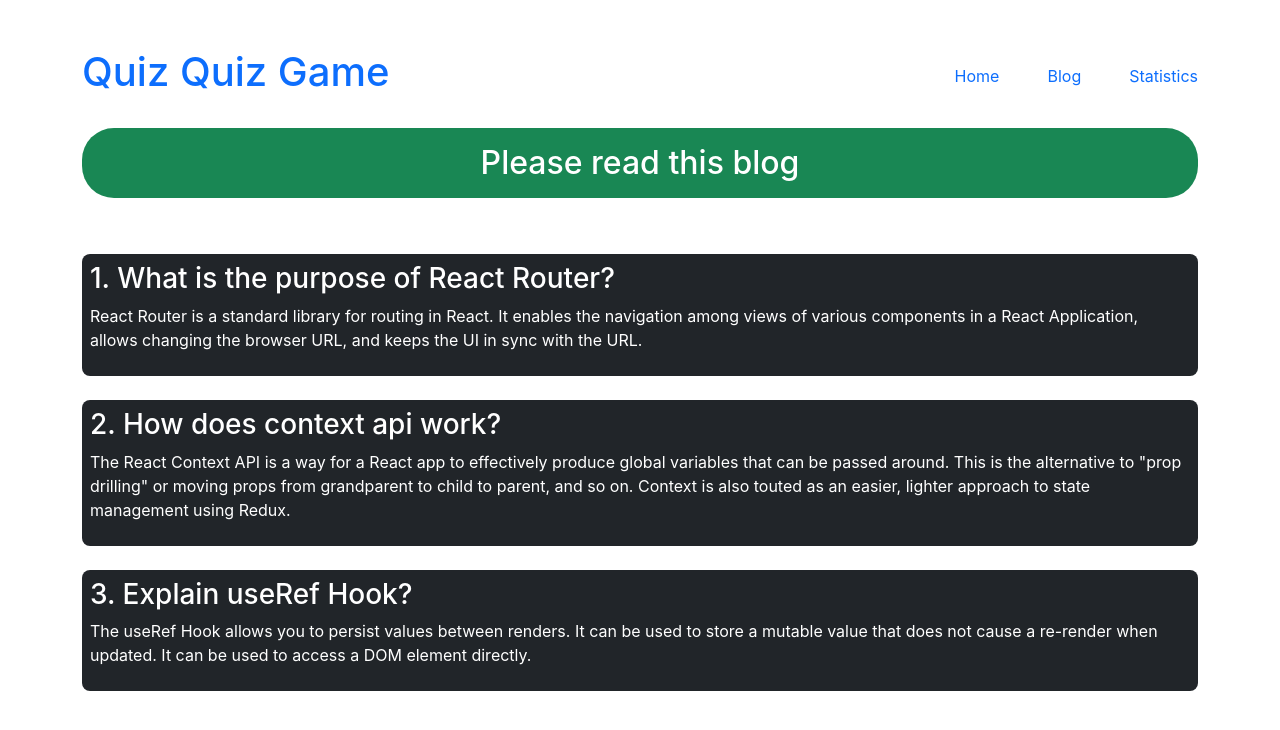
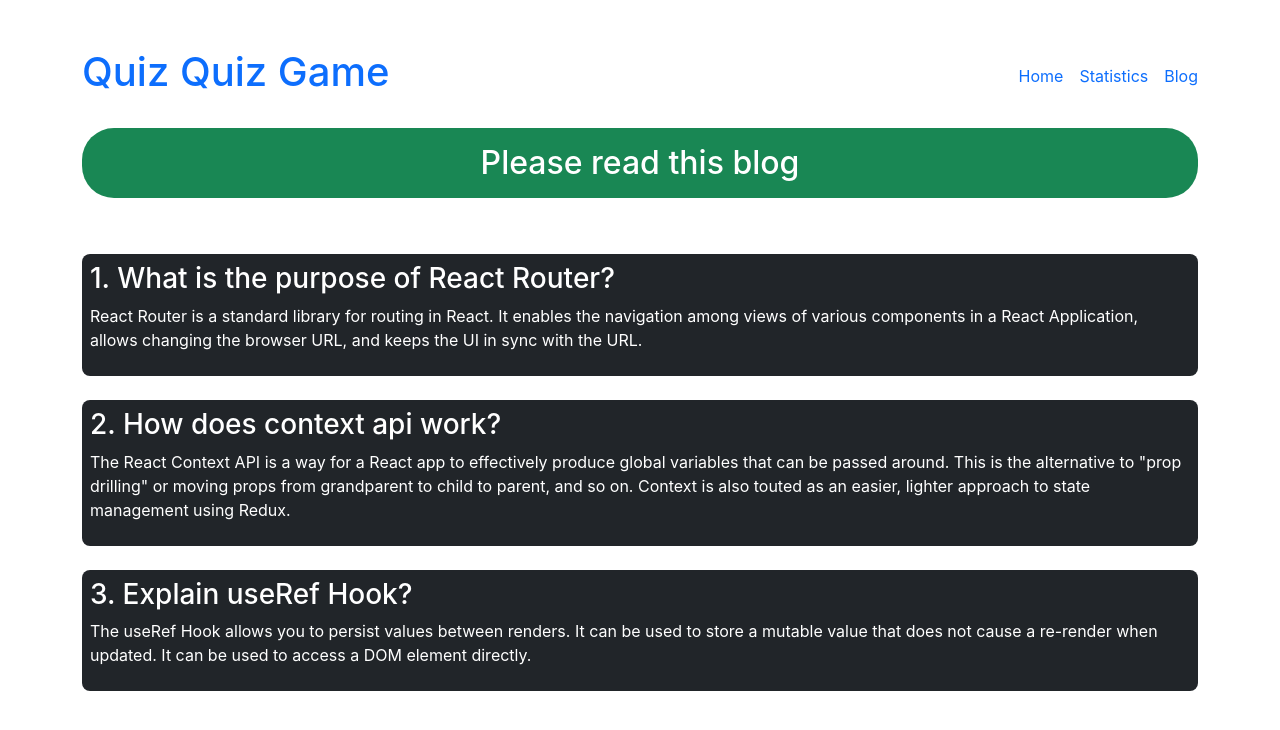
Before and after one commit to UttomKumarRoy/Assignment-9, a React (Create React App) app: page /blog in a window 1280 px wide. Shown: the top 730 px of the page. Built offline with nearby package versions, Linux system fonts and the light colour scheme.

Commit message:
Checking Completed

```diff
--- a/src/components/Header.js
+++ b/src/components/Header.js
@@ -7,13 +7,11 @@ const Header = () => {
             <div>
                 <h1 className='text-primary'>Quiz Quiz Game</h1>
             </div>
-            <div className='d-flex gap-5'>
+            <div className='d-flex gap-3'>
             <Link className='text-decoration-none' to="/">Home</Link>
+            <Link className='text-decoration-none' to="/statistics">Statistics</Link>
             <Link className='text-decoration-none' to="/blog">Blog</Link>
-            <Link className='text-decoration-none' to="/statistics">Statistics</Link>
             </div>
-
-
         </div>
     );
 };
--- a/src/components/Home.js
+++ b/src/components/Home.js
@@ -8,7 +8,7 @@ const Home = () => {
     return (
         <div> <br /> <br />
             <div style={{width:"100vw", height:"10vh"}}>
-            <h3 className='bgImg text-white text-center pt-4'>Hey! Welcome to our quiz quiz game.</h3>
+            <h3 className='bgImg text-primary text-center text-bold pt-4'> Hey! Welcome to our quiz quiz game.</h3>
             </div> <br /> <br /> <br /> <br />
             <div className='row'>
                 {courses.map(course=><Course key={course.id} data={course}></Course>)}
--- a/src/components/Option.js
+++ b/src/components/Option.js
@@ -6,7 +6,6 @@ const Option = (props) => {
         <div>
 
             <label   className='radio' >  <input  onClick={() => option===correctAnswer?alert('Right Answer'):alert('Wrong Answer')} type="radio"  name={id} /> {option}</label>
-
             <br/>
         </div>
     );
```
